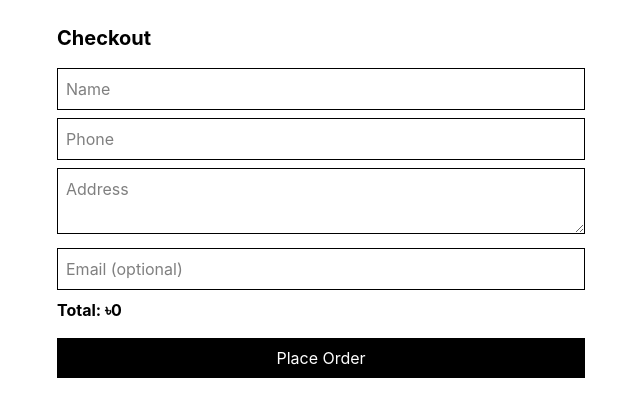
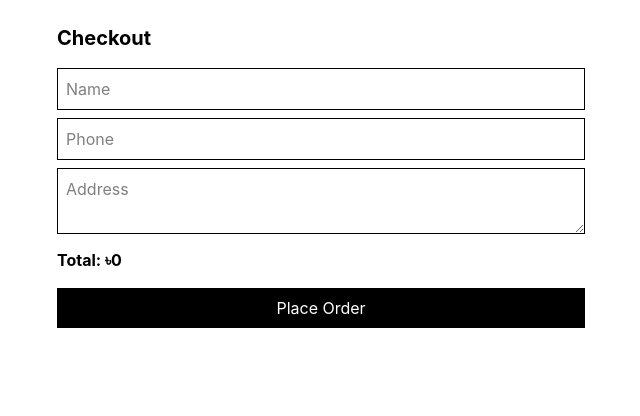
Before and after one commit to codeHasib/asta-bazar-online-shopping-in-bd, a Next.js app: page /cart in a window 1280 px wide. Shown: the top 416 px of the page, without its empty margins (319-959 px from the left). Built offline with nearby package versions, Linux system fonts and the light colour scheme.

Commit message:
fixed the cart bug

```diff
--- a/src/app/(public)/cart/page.jsx
+++ b/src/app/(public)/cart/page.jsx
@@ -1,34 +1,35 @@
 "use client";
 
-import { useState } from "react";
+import { useState, useEffect } from "react";
 import { useCartStore } from "@/store/cartStore";
 
 export default function CheckoutPage() {
   const { cart, getTotalPrice, clearCart } = useCartStore();
 
+  const [hydrated, setHydrated] = useState(false);
+
+  useEffect(() => {
+    setHydrated(true);
+  }, []);
+
   const [form, setForm] = useState({
-    customerName: "",
+    name: "",
     phone: "",
-    location: "",
-    email: "",
+    address: "",
   });
 
   const handleOrder = async () => {
     const orderPayload = {
-      customerName: form.customerName,
+      customerName: form.name,
       phone: form.phone,
-      location: form.location,
-      email: form.email,
-
+      location: form.address,
       items: cart.map((item) => ({
         productId: item._id,
         title: item.title,
         price: item.price,
         size: item.size,
         quantity: item.quantity,
-        image: item.images?.[0],
       })),
-
       totalPrice: getTotalPrice(),
     };
 
@@ -43,10 +44,10 @@ export default function CheckoutPage() {
     if (data.success) {
       alert("Order placed successfully!");
       clearCart();
-    } else {
-      alert(data.error || "Order failed");
     }
   };
+
+  if (!hydrated) return null; // 🔥 IMPORTANT FIX
 
   return (
     <div className="p-6 max-w-xl mx-auto">
@@ -55,33 +56,19 @@ export default function CheckoutPage() {
       <input
         placeholder="Name"
         className="border p-2 w-full mb-2"
-        onChange={(e) =>
-          setForm({ ...form, customerName: e.target.value })
-        }
+        onChange={(e) => setForm({ ...form, name: e.target.value })}
       />
 
       <input
         placeholder="Phone"
         className="border p-2 w-full mb-2"
-        onChange={(e) =>
-          setForm({ ...form, phone: e.target.value })
-        }
+        onChange={(e) => setForm({ ...form, phone: e.target.value })}
       />
 
       <textarea
         placeholder="Address"
         className="border p-2 w-full mb-2"
-        onChange={(e) =>
-          setForm({ ...form, location: e.target.value })
-        }
-      />
-
-      <input
-        placeholder="Email (optional)"
-        className="border p-2 w-full mb-2"
-        onChange={(e) =>
-          setForm({ ...form, email: e.target.value })
-        }
+        onChange={(e) => setForm({ ...form, address: e.target.value })}
       />
 
       <div className="font-bold mb-4">
```
